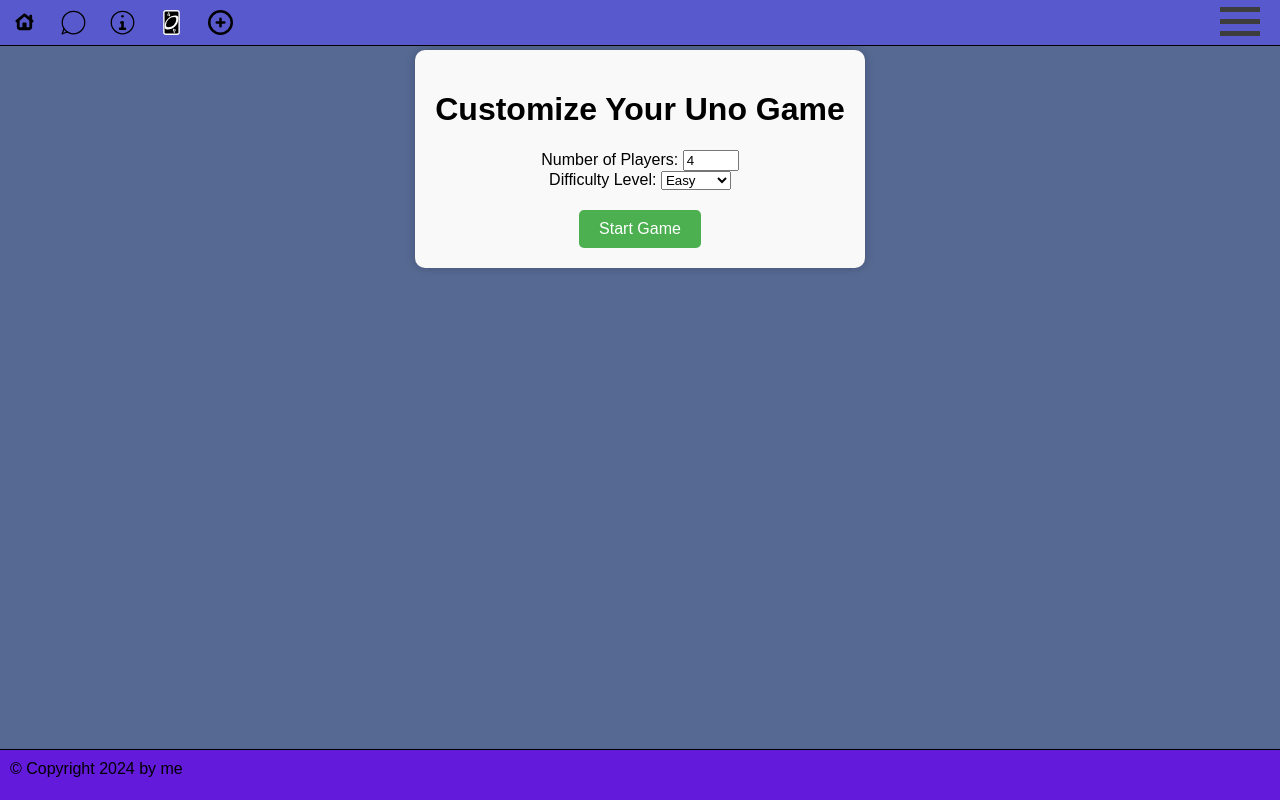
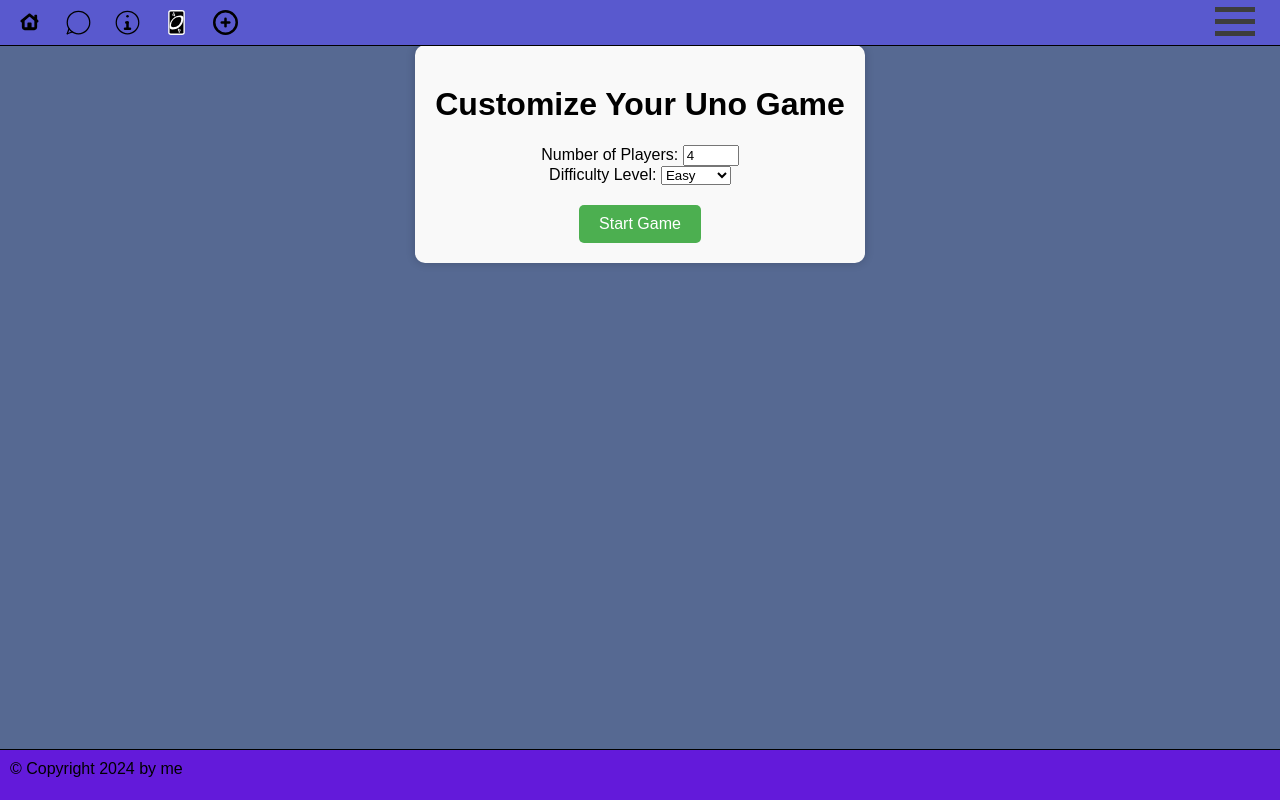
Before and after one commit to PrimePrices/uno, a Flask app: page /uno/ in a window 1280 px wide. Run offline with Flask 3, Linux system fonts and the light colour scheme; some libraries are stand-ins or nearby versions.

Commit message:
Css changes

```diff
--- a/apps/uno/templates/game.html.jinja
+++ b/apps/uno/templates/game.html.jinja
@@ -7,7 +7,7 @@
 {% endblock %}
 
 {%- macro playerCard(username, number_of_cards, hand, you, focus) %}
-    <div class="player" data-you="{{ you }}" name="{{ username }}" focus={{ focus }}>
+    <div class="player" data-you="{{ you }}" name="{{ username }}" focus={{ focus }} data-number_of_cards={{ number_of_cards }}>
         <div id="player-name">{{ username }}</div>
         <div id="player-hand">
             {% if hand %}
--- a/static/style/base.css
+++ b/static/style/base.css
@@ -1,25 +1,31 @@
+:root{
+  --header-height: 25px;
+  --header-padding-top: 10px;
+  --header-padding-bottom: 10px;
+  --header-height-total: calc(var(--header-height) + var(--header-padding-top) + var(--header-padding-bottom));
 
+  --footer-height-total: 50px;
+}
 body {
   background-color: #566992;
   font-family: Arial, sans-serif;
   height: 100vh;
   margin: 0;
 }
-
-.header{
-  height: 25px;
+/* header */
+.header{/* header container */
+  height: var(--header-height);
   position:fixed;
   background-color: rgb(89, 89, 206);
   top: 0;
   width:100vw;
-  padding: 10px;
+  padding-top: var(--header-padding-top);
+  padding-bottom: var(--header-padding-bottom);
+  padding-left: 10px;
   justify-content: space-between;
   text-align: center;
-  outline: black 1px solid;
-}
-
-/* Style the header links */
-.header a {
+  outline: black 1px solid;}
+.header a { /* header links */
   float: left;
   color: black;
   text-align: center;
@@ -27,36 +33,27 @@ body {
   padding-right: 12px;
   text-decoration: none;
   font-size: 18px;
-  border-radius: 4px;
-}
-
-.header_img{
+  border-radius: 4px;}
+.header_img{ /* styles the images to the right height and width */
   height: 25px;
-  width: 25px;
-}
-
-/* Style the logo link (notice that we set the same value of line-height and font-size to prevent the header to increase when the font gets bigger */
-.header a.logo {
+  width: 25px;}
+.header a.logo {/* Style the logo link*/
   font-size: 25px;
-  font-weight: bold;
-}
-
-
-/* Change the background color on mouse-over */
-.header a:hover {
+  font-weight: bold;}
+.header a:hover {/* Change the background color on mouse-over */
   background-color: #ddd;
-  color: black;
-}
+  color: black;}
 
 /* Style the active/current link*/
 .header a.active {
   background-color: dodgerblue;
-  color: white;
-}
+  color: white;}
 
 
 #content{
-  margin-top: 50px;
+  margin-top: var(--header-height-total);
+  margin-bottom: var(--footer-height-total);
+  height: calc(100% - var(--header-height-total) - var(--footer-height-total));
 }
 
 #footer{
```
Also changed, not shown: apps/uno/static/style/game_style.css (+18 -21 lines).
